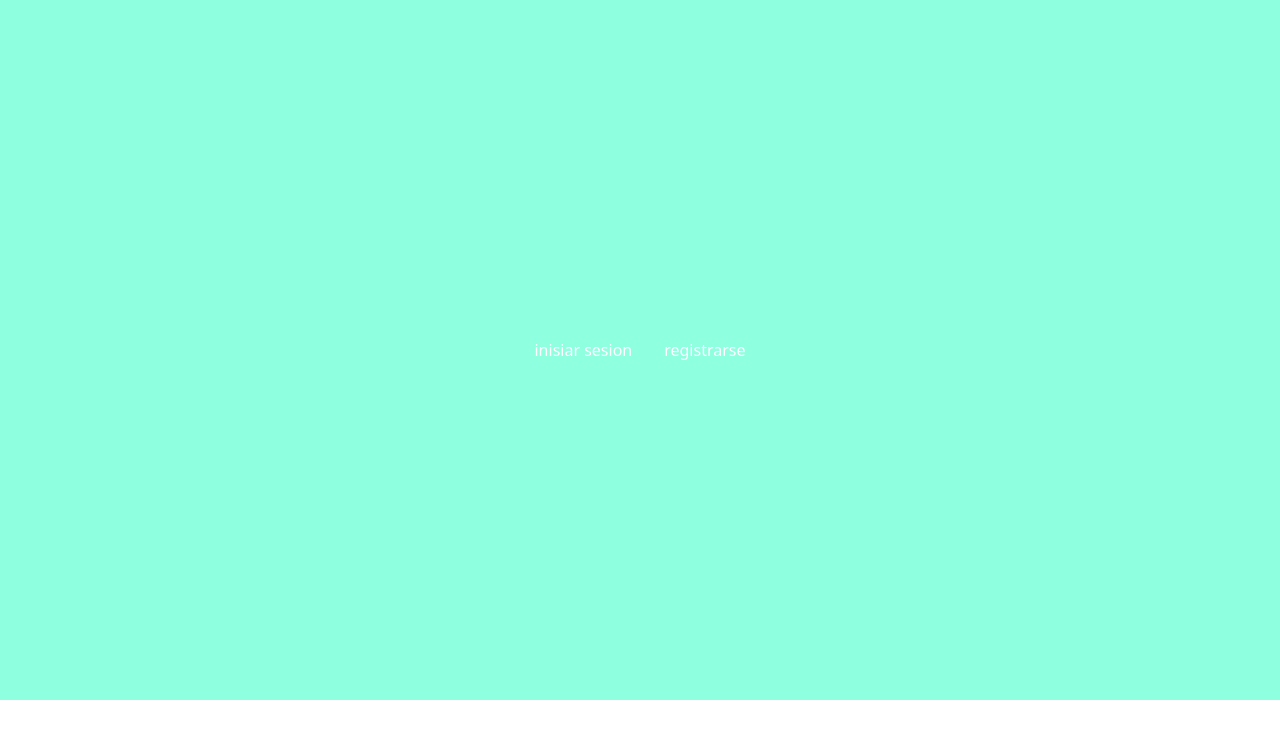
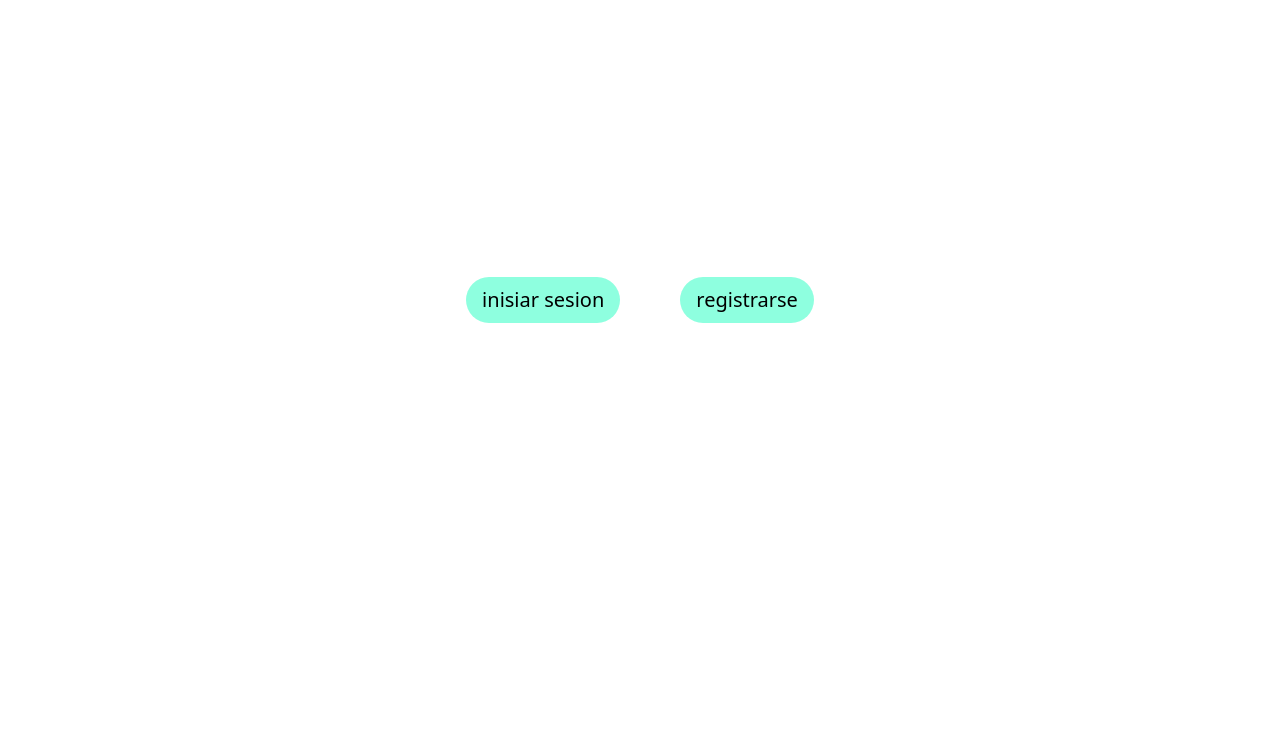
Before and after one commit to Edwin-DEV-py/final, a Django app: page / in a window 1280 px wide. Shown: the top 739 px of the page. Run offline with Django 3.2, Linux system fonts and the light colour scheme; parts of the project's set-up code (start-up, migrations or seed data) failed here and were passed over; some libraries are stand-ins or nearby versions.

Commit message:
index css

```diff
--- a/Carros/static/css/principal.css
+++ b/Carros/static/css/index.css
@@ -3,10 +3,14 @@
     margin: 0;
 }
 
-
 .header{
     background-color: #8EFFDF;
     color: white;
+}
+
+.Logo img{
+    width: 130px;
+    height: 40px;
 }
 
 .header a{
@@ -69,10 +73,15 @@
 
 .button:hover{
     width: 300px;
-    background-color: rgb(255, 0, 0);
+    background-color: #ccc;
     color: white;
 }
 
+.button a{
+    color: white;
+    text-decoration: none;
+    font-size: 25px;
+}
 .button .icon{
     display: inline-block;
     height: 100px;
--- /dev/null
+++ b/Carros/static/css/registro.css
@@ -0,0 +1,60 @@
+*{
+    margin: 0;
+    padding: 0;
+}
+
+.pprincipal{
+    background-color: white;
+    height: 600px;
+    display: flex;
+    justify-content: center;
+    align-items: center;
+}
+
+.principal{
+    display: flex;
+}
+
+.bt{
+    text-decoration: none;
+    padding: 20px 50px;
+    font-size: 20px;
+    position: relative;
+}
+
+.principal a{
+    color: black;
+}
+
+.bt{
+    background-color: #8EFFDF;
+    color: #000;
+    border-radius: 30px;
+    margin: 0 30px;
+}
+
+.bt::after, .bt::before{
+    content: "";
+    position: absolute;
+    opacity: 0.3;
+    background: #8EFFDF;
+    border-radius: inherit;
+    width: 100%;
+    height: 100%;
+    left: 0;
+    bottom: 0;
+    z-index:-1;
+    transition: transform 0.3 ease;
+}
+
+.bt:hover{
+    transform: translate(-12px,12px);
+}
+
+.bt:hover::after{
+    transform: translate(6px,6px);
+}
+
+.bt:hover::before{
+    transform: translate(12px,12px);
+}
--- a/Carros/templates/index.html
+++ b/Carros/templates/index.html
@@ -6,7 +6,8 @@
     <meta http-equiv="X-UA-Compatible" content="IE=edge">
     <meta name="viewport" content="width=device-width, initial-scale=1.0">
     <link href="https://cdn.jsdelivr.net/npm/bootstrap@5.0.2/dist/css/bootstrap.min.css" rel="stylesheet" integrity="sha384-EVSTQN3/azprG1Anm3QDgpJLIm9Nao0Yz1ztcQTwFspd3yD65VohhpuuCOmLASjC" crossorigin="anonymous">
-    <link rel="stylesheet" href="{% static 'css/principal.css' %}">
+    <link rel="stylesheet" href="{% static 'css/index.css' %}">
+    <link rel="stylesheet" href="{% static 'css/registro.css' %}">
     <meta name="viewport" content="width=device-width, initial-scale=1">
     <title>index</title>
 </head>
@@ -14,7 +15,7 @@
     <header class="header">
     {% if request.user.is_authenticated %}
     <div class="perfil">
-        <a href="" class="Logo">Logo</a>
+        <a href="" class="Logo"><img src="{% static 'media/img/logo2.png' %}" alt=""></a>
         <nav class="navegacion">
             <ul>
                 <li class="nav-item active"><a href="{% url 'perfil' %}">Perfil</a></li>
@@ -38,9 +39,11 @@
         </div>
     </div>
     {% else %}
-    <div class="principal">
-        <a href="iniciar_sesion.html">inisiar sesion</a>
-        <a href="registrarse.html">registrarse</a>
+    <div class="pprincipal">
+        <div class="principal">
+                <a href="iniciar_sesion.html" class="bt">inisiar sesion</a>
+                <a href="registrarse.html" class="bt">registrarse</a>
+        </div>
     </div>
     {% endif %}
 
```
Also changed, not shown: Carros/templates/perfil.html (+22 -1 lines), Carros/db.sqlite3, Carros/static/css/perfil.css (added), Carros/static/media/img/logo2.PNG (added), Carros/static/media/img/logo3.PNG (added), 1 other file.
